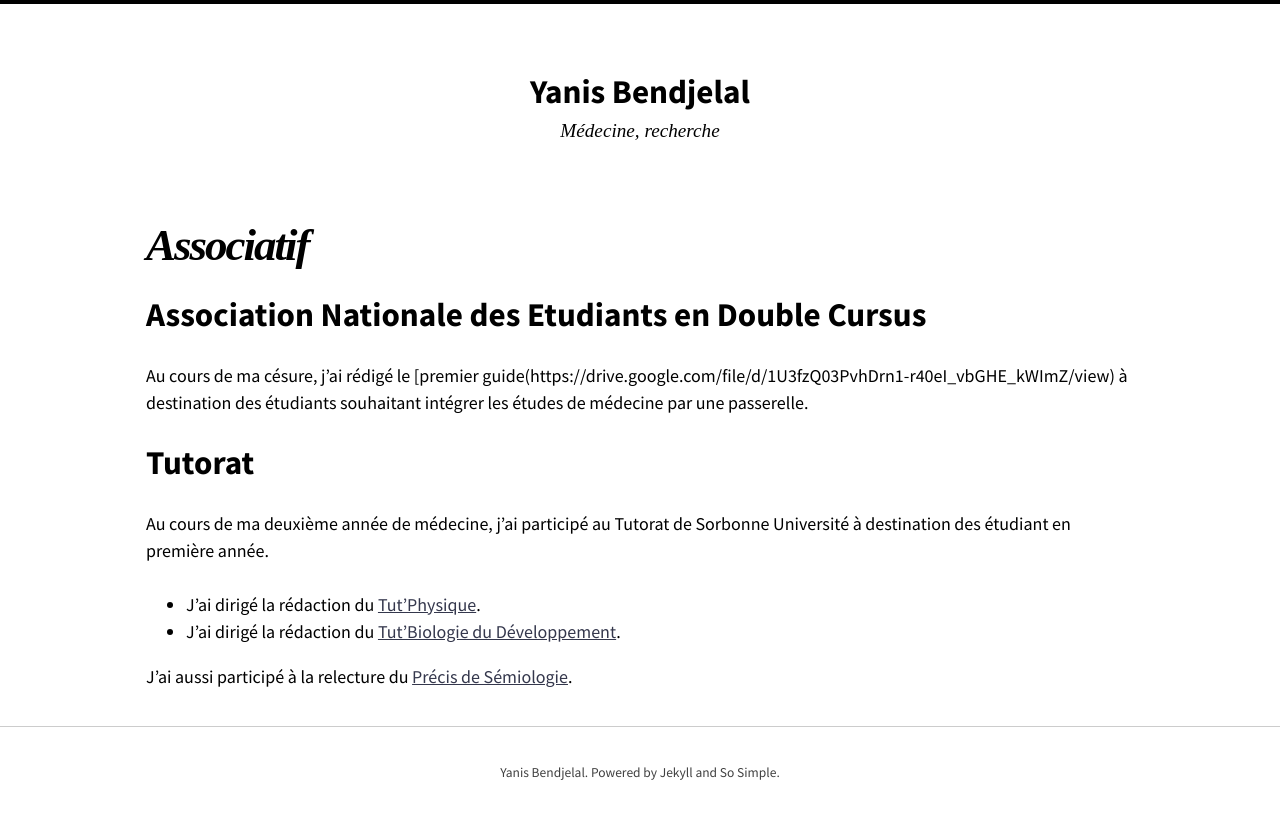
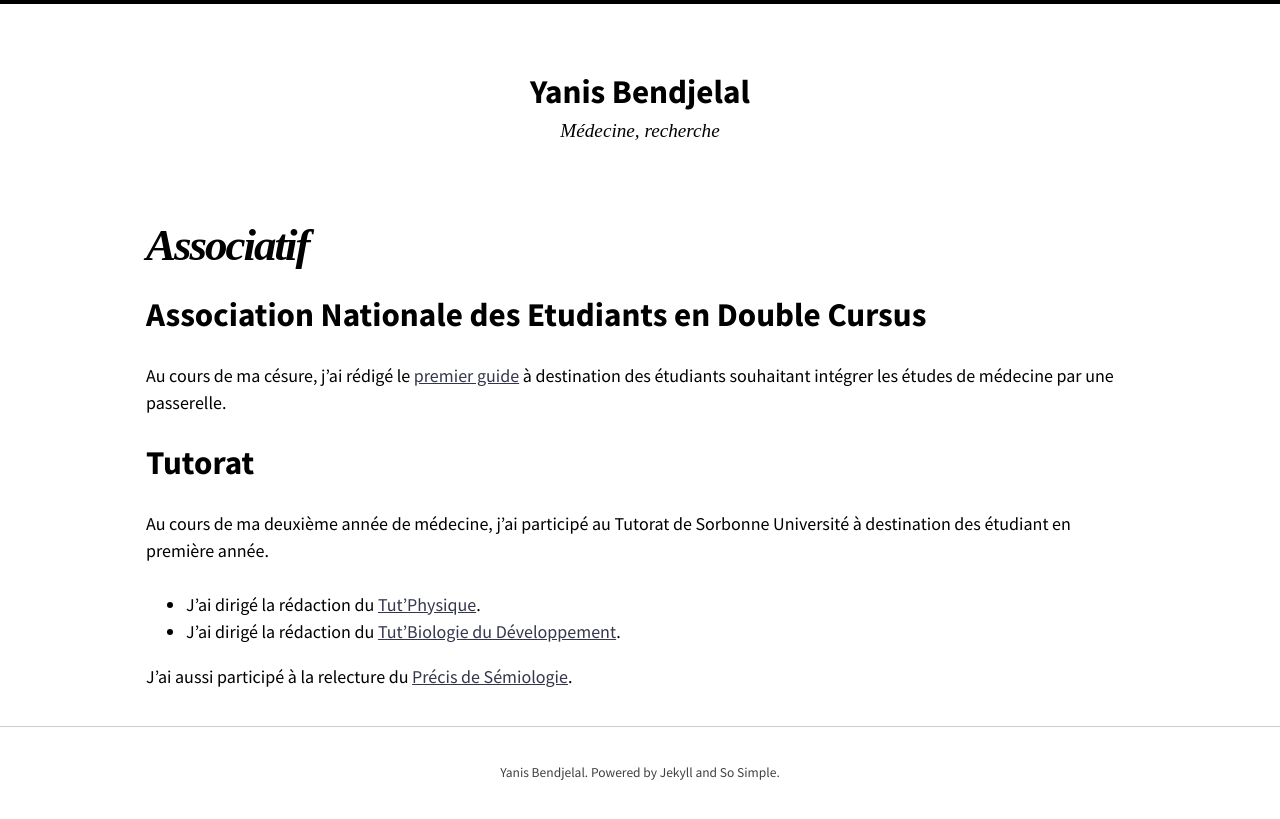
Before and after one commit to Bendjelal/bendjelal.github.io, a Jekyll site: the page built from associatif/associatif.md, in a window 1280 px wide. Shown: the top 819 px of the page. Built offline with Jekyll 4.4.1, drawn with Linux system fonts in a browser that asks for light colours; nearby versions of some CDN libraries.

Commit message:
Update associatif.md

```diff
--- a/associatif/associatif.md
+++ b/associatif/associatif.md
@@ -6,7 +6,7 @@
 
 # Association Nationale des Etudiants en Double Cursus
 
-Au cours de ma césure, j'ai rédigé le [premier guide(https://drive.google.com/file/d/1U3fzQ03PvhDrn1-r40eI_vbGHE_kWImZ/view) à destination des étudiants souhaitant intégrer les études de médecine par une passerelle.
+Au cours de ma césure, j'ai rédigé le [premier guide](https://drive.google.com/file/d/1U3fzQ03PvhDrn1-r40eI_vbGHE_kWImZ/view) à destination des étudiants souhaitant intégrer les études de médecine par une passerelle.
 
 # Tutorat
 
```
